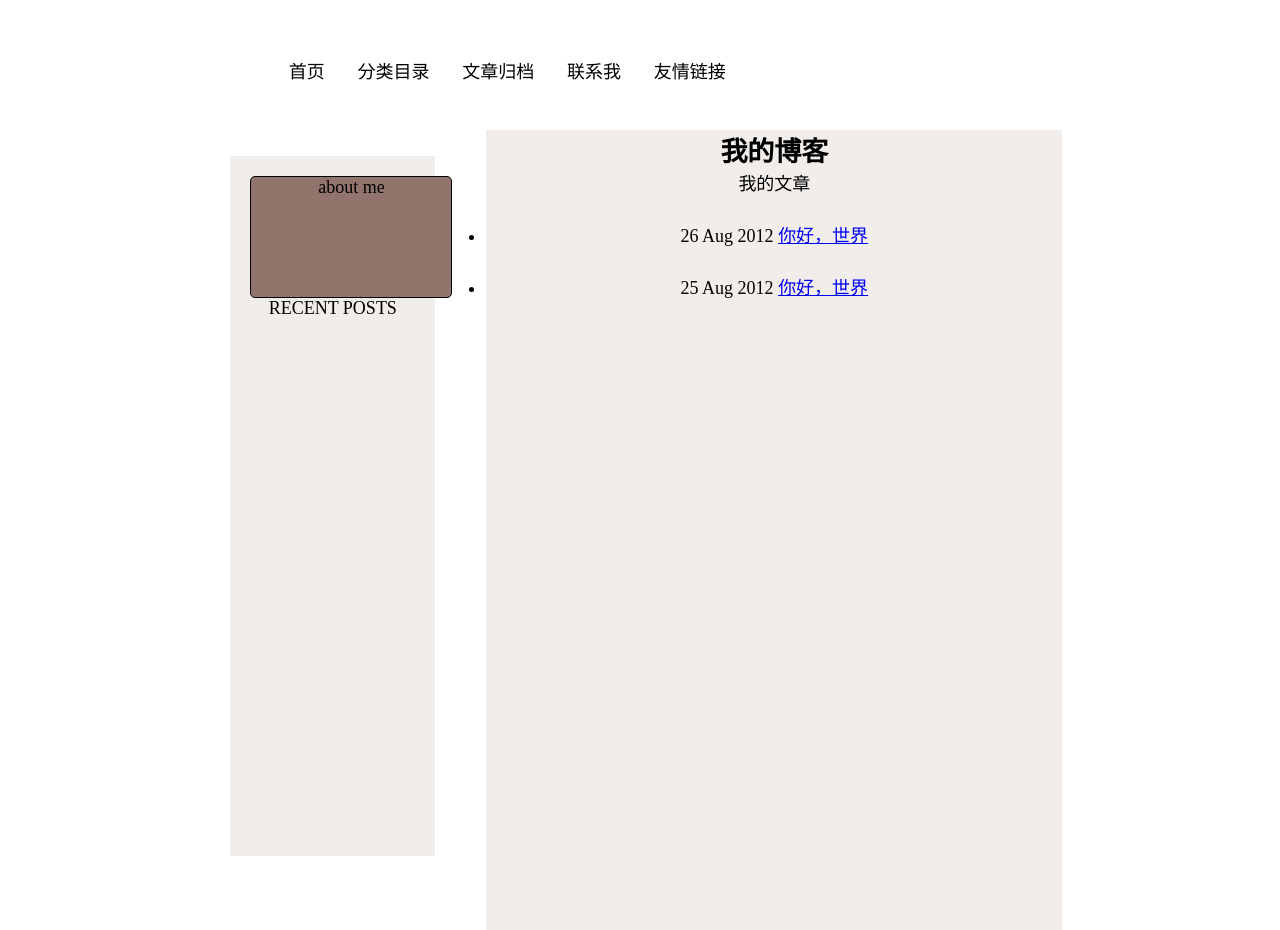
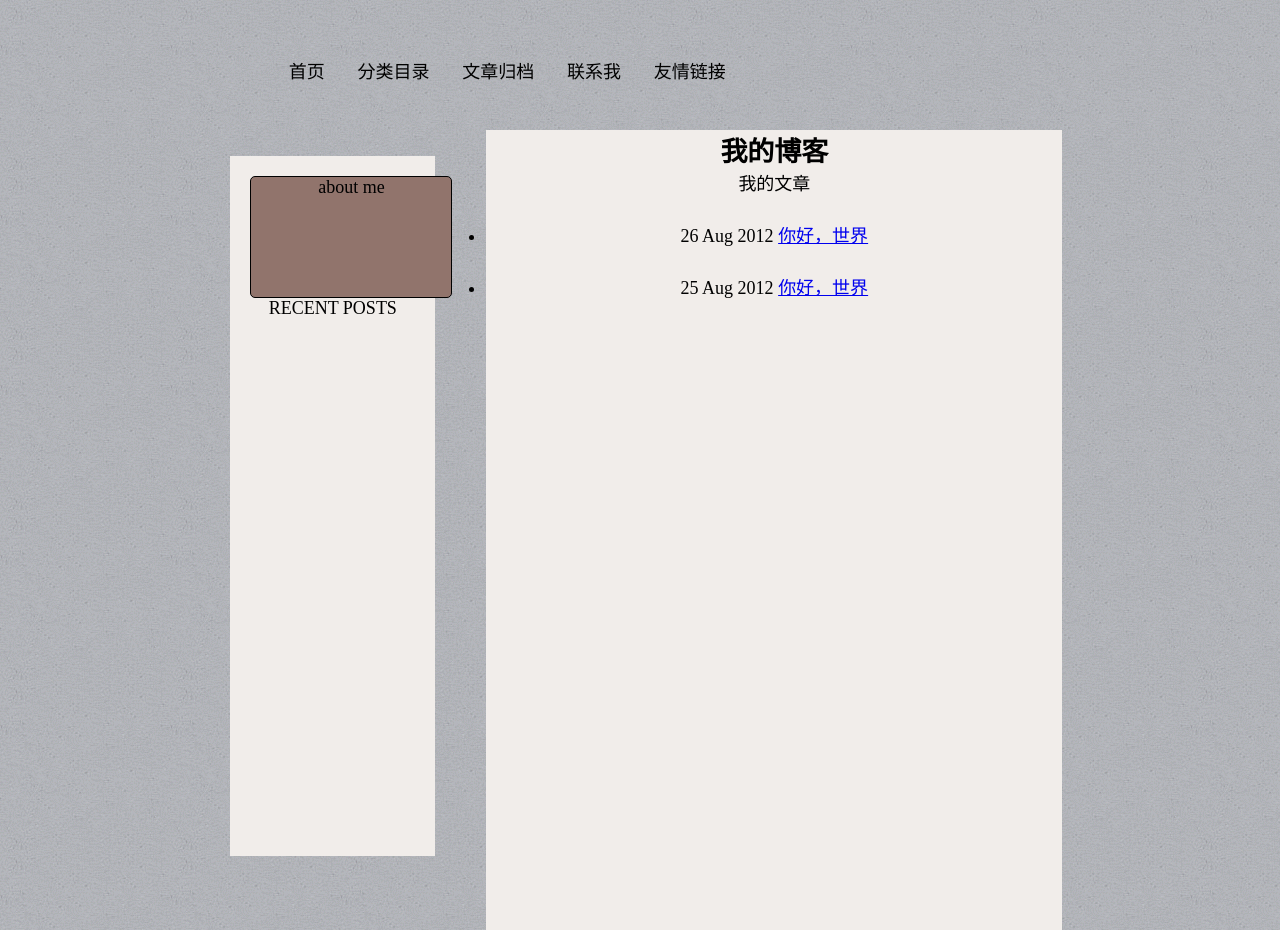
Before and after one commit to CNzhangheng/jekyll_demo, a Jekyll site: the page built from index.html, in a window 1280 px wide. Built offline with Jekyll 4.4.1, drawn with Linux system fonts in a browser that asks for light colours.

Commit message:
Update default.html

```diff
--- a/_layouts/default.html
+++ b/_layouts/default.html
@@ -13,7 +13,7 @@
             font-size: 18px;
             font-family:cursive;
             text-align: center;
-            background:url(1_393.gif);
+            background:url(imges/1_393.gif);
         }
         #wapper{
 
```
